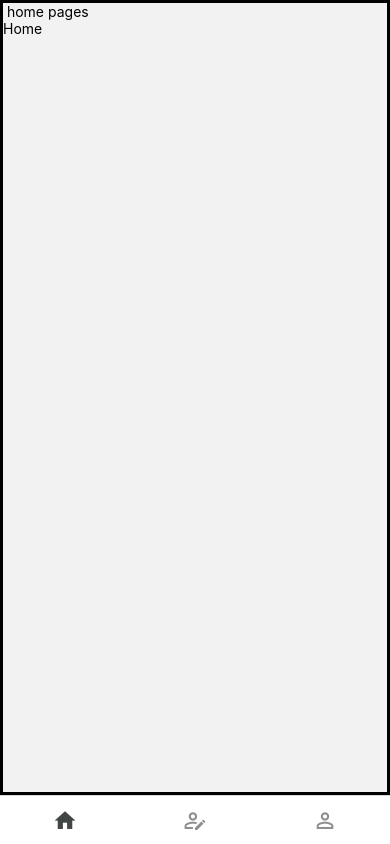
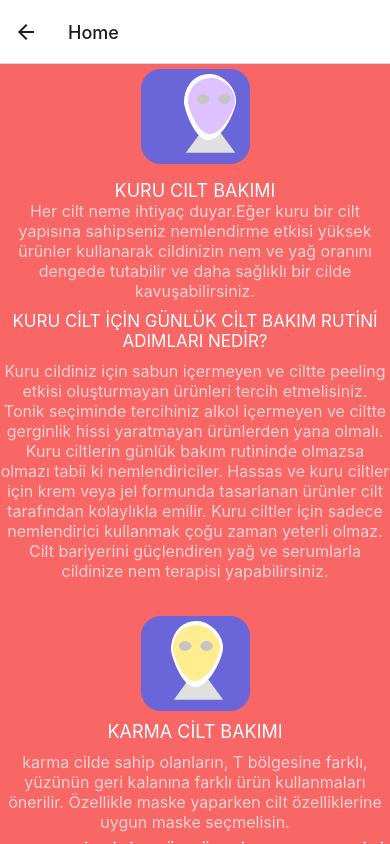
Before and after one commit to oguzhankayapinar/FaceDedector.ReactNative, a React Native app: screen /Home in a window 390 px wide. Built offline with nearby package versions, Linux system fonts and the light colour scheme.

Commit message:
V.1.7.0_Home_UI_Home_Navigate

```diff
--- a/package.json
+++ b/package.json
@@ -13,7 +13,7 @@
     "@react-navigation/native": "^6.0.16",
     "@react-navigation/native-stack": "^6.9.4",
     "@reduxjs/toolkit": "^1.9.1",
-    "expo": "~47.0.8",
+    "expo": "^47.0.8",
     "expo-camera": "~13.1.0",
     "expo-face-detector": "~12.0.0",
     "expo-status-bar": "~1.4.2",
--- a/src/navigation/StackNavigation.js
+++ b/src/navigation/StackNavigation.js
@@ -2,7 +2,7 @@ import React from "react";
 import { createNativeStackNavigator } from "@react-navigation/native-stack";
 import { Navigation } from "./TabNavigation";
 import { NavigationContainer } from "@react-navigation/native";
-import { CameraDetector } from "../screens";
+import { CameraDetector, Home } from "../screens";
 
 const Stack = createNativeStackNavigator();
 
@@ -18,6 +18,7 @@ const Stacknav = () => {
           }}
         />
         <Stack.Screen name="CameraDetector" component={CameraDetector} />
+        <Stack.Screen name="Home" component={Home} />
       </Stack.Navigator>
     </NavigationContainer>
   );
--- a/src/navigation/TabNavigation.js
+++ b/src/navigation/TabNavigation.js
@@ -8,16 +8,6 @@ const Tab = createBottomTabNavigator();
 const Navigation = (props) => {
   return (
     <Tab.Navigator initialRouteName="Login" screenOptions={{ tabBarShowLabel: false, headerShown: false }}>
-      <Tab.Screen
-        name="Home"
-        component={screens.Home}
-        options={{
-          tabBarIcon: ({ focused, color, size }) => {
-            if (focused) return <MaterialCommunityIcons name="home" color={"#424642"} size={size} />;
-            return <MaterialCommunityIcons name="home-outline" color={color} size={size} />;
-          },
-        }}
-      />
       <Tab.Screen
         name="Select"
         component={screens.Select}
@@ -43,3 +33,15 @@ const Navigation = (props) => {
 };
 
 export { Navigation };
+/**
+ *  <Tab.Screen
+        name="Home"
+        component={screens.Home}
+        options={{
+          tabBarIcon: ({ focused, color, size }) => {
+            if (focused) return <MaterialCommunityIcons name="home" color={"#424642"} size={size} />;
+            return <MaterialCommunityIcons name="home-outline" color={color} size={size} />;
+          },
+        }}
+      />
+ */
--- a/src/screens/Home/index.js
+++ b/src/screens/Home/index.js
@@ -1,16 +1,92 @@
-import React, { useMemo } from "react";
-import { View, Text } from "react-native";
+import React from "react";
+import { View, Text, ScrollView, Image } from "react-native";
 import { useSelector } from "react-redux";
-import { styles } from "./styles";
+import styles from "./styles";
 
 const Home = () => {
   const state = useSelector((state) => state.App.list);
   console.log("Home sayfa", state);
   return (
-    <View style={styles.container}>
-      <Text> home pages </Text>
-      <Text>Home</Text>
-    </View>
+    <ScrollView>
+      <View style={styles.container}>
+        <View style={styles.faces}>
+          <Image source={require("../../İmages/facebg.png")} style={styles.facebg} />
+          <Image source={require("../../İmages/face.png")} style={styles.face} />
+          <Image source={require("../../İmages/eyes.png")} style={styles.eyes} />
+          <Image source={require("../../İmages/dry.png")} style={styles.dry} />
+          <Image source={require("../../İmages/body.png")} style={styles.body} />
+        </View>
+        <View style={styles.kurucilt}>
+          <Text style={styles.kurucilttext}>KURU CILT BAKIMI</Text>
+          <Text style={styles.kuruciltdescription}>
+            Her cilt neme ihtiyaç duyar.Eğer kuru bir cilt yapısına sahipseniz nemlendirme etkisi yüksek ürünler kullanarak cildinizin nem ve yağ
+            oranını dengede tutabilir ve daha sağlıklı bir cilde kavuşabilirsiniz.
+          </Text>
+          <Text style={styles.kuruskincare}>KURU CİLT İÇİN GÜNLÜK CİLT BAKIM RUTİNİ ADIMLARI NEDİR?</Text>
+          <Text style={styles.kuruskincaretext}>
+            Kuru cildiniz için sabun içermeyen ve ciltte peeling etkisi oluşturmayan ürünleri tercih etmelisiniz. Tonik seçiminde tercihiniz alkol
+            içermeyen ve ciltte gerginlik hissi yaratmayan ürünlerden yana olmalı. Kuru ciltlerin günlük bakım rutininde olmazsa olmazı tabii ki
+            nemlendiriciler. Hassas ve kuru ciltler için krem veya jel formunda tasarlanan ürünler cilt tarafından kolaylıkla emilir. Kuru ciltler
+            için sadece nemlendirici kullanmak çoğu zaman yeterli olmaz. Cilt bariyerini güçlendiren yağ ve serumlarla cildinize nem terapisi
+            yapabilirsiniz.
+          </Text>
+        </View>
+
+        <View style={styles.karmaciltcontainer}>
+          <View style={styles.faceskarma}>
+            <Image source={require("../../İmages/facebg.png")} style={styles.facebg} />
+            <Image source={require("../../İmages/face.png")} style={styles.face} />
+            <Image source={require("../../İmages/eyes.png")} style={styles.eyes} />
+            <Image source={require("../../İmages/oildry.png")} style={styles.dry} />
+            <Image source={require("../../İmages/body.png")} style={styles.body} />
+          </View>
+          <Text style={styles.karmacilt}>KARMA CİLT BAKIMI</Text>
+          <Text style={styles.karmadesc}>
+            karma cilde sahip olanların, T bölgesine farklı, yüzünün geri kalanına farklı ürün kullanmaları önerilir. Özellikle maske yaparken cilt
+            özelliklerine uygun maske seçmelisin.
+          </Text>
+          <Text style={styles.karmaskincare}>KARMA CİLT İÇİN GÜNLÜK CİLT BAKIM RUTİNİ ADIMLARI NEDİR?</Text>
+          <Text style={styles.karmaskincaretext}>
+            Karma ciltler için temizleyici seçerken jel ve köpük içerikleri ürünleri kullanabilirsin. Karma ciltler için bakım rutini yüz temizleme
+            ile başlar. Yüzünü iyice temizledikten sonra karma ciltlere uygun tonik ile yüzünü tekrar silerek gözeneklerinin temizlenmesini
+            sağlamalısın. Karma bir cilde sahip olduğun için bu konuya özellikle dikkat etmeni öneririz. T bölgen yağlanmaya yatkınken, yanak bölgen
+            daha fazla neme ihtiyaç duyuyor. Bu yüzden mutlaka cilt tipine uygun çok işlevli ürünler seçmelisin. Ayrıca gece yatmadan önce yanaklarını
+            nemlendirebilir, T bölgeni ise tonikle silmekle yetinebilirsin. Cildinin yağ dengesini düşerecek bir nemlendirici arıyorsan içeriğinde yağ
+            bulunmayan nemlendiricilere bakmalısın. Karma cilt tipinin en büyük sorunlarından biri burun kenarlarındaki geniş gözeneklerdir. Bunları
+            yok etmek sandığın kadar kolay olmuyor maalesef! Geniş gözeneklerini sıkılaştırmak için öncelikle gözeneklerini derinlemesine temizlemen
+            gerekiyor.
+          </Text>
+        </View>
+
+        <View style={styles.yaglıcontainer}>
+          <View style={styles.facesyaglı}>
+            <Image source={require("../../İmages/facebg.png")} style={styles.facebg} />
+            <Image source={require("../../İmages/face.png")} style={styles.face} />
+            <Image source={require("../../İmages/eyes.png")} style={styles.eyes} />
+            <Image source={require("../../İmages/body.png")} style={styles.body} />
+            <Image source={require("../../İmages/oilforehead.png")} style={styles.oilforehead} />
+            <Image source={require("../../İmages/oiljaw.png")} style={styles.oiljaw} />
+            <Image source={require("../../İmages/oilnose.png")} style={styles.oilnose} />
+          </View>
+          <Text style={styles.yaglıcilt}>YAĞLI CİLT BAKIMI</Text>
+          <Text style={styles.yaglıdesc}>
+            Yağlı ciltler sık temizlenmeye ihtiyaç duyar ve temizlendikçe daha çok yağlanır. Yağlı cilt türünün tipik özelliklerini saydığımızda bunu
+            daha açık bir şekilde görebiliriz: Gözenekler büyüktür. Akne oluşturmaya yatkın bir cilt yapısı söz konusudur. Cilt kalınlaşma eğilimi
+            gösterebilir. Siyah ve beyaz noktalara sıklıkla rastlanır. Burun üstü ve çene bölgesinde tüylenme olabilir.{" "}
+          </Text>
+          <Text style={styles.yaglıskincare}>YAĞLI CİLT İÇİN GÜNLÜK CİLT BAKIM RUTİNİ ADIMLARI NEDİR?</Text>
+          <Text style={styles.yaglıskincaretext}>
+            Yağlı cilde sahip hemen herkesin yaptığı en yaygın hata çok güçlü yağ kurutma özelliği olan ve çoğu zaman üzerinde “yağlı ciltler için
+            yazan” sert kozmetiklerin kullanılmasıdır. Bunun yerine cildinizi su bazlı krem temizleme sütleri, yağlı ciltler için temizleme yağları
+            ile uzun süre masaj yaparak temizleyin. Cildinizi temizledikten ve kuruladıktan sonra muhakka tonik kullanın. Salisilik asit, glikolik
+            asit, laktik asit içeren tonikler sebum dengesini kısa sürede yeniden oluşturmaya yardımcı olacaktır. Gözenek genişlemesinin yağlı ciltler
+            arasında daha yaygın gözlemlenmesinin sebebi budur. Büyük gözeneklerden sebum sıvısı daha çok ve daha kolayca cilde yayılır. Su bazlı
+            nemlendiriler ve yağlı ciltlere uygun güneş kremleri ile cildin günlük nem ihtiyacı karşılandığı takdirde, yağ dokusu aşırı sebum
+            salgılamaktan bir süre sonra vazgeçecektir. Hyaluronik asit içeren, yüksek nemlendirme özelliğine sahip ürünleri tercih edebilirsiniz.
+          </Text>
+        </View>
+      </View>
+    </ScrollView>
   );
 };
 export { Home };
--- a/src/screens/Home/styles.js
+++ b/src/screens/Home/styles.js
@@ -1,12 +1,150 @@
 import { StyleSheet } from "react-native";
 import { W, H } from "../../utils/core/ui/dimensions";
-import { colors } from "../../theme/color";
+import colors from "../../theme/color";
 
 const styles = StyleSheet.create({
   container: {
     flex: 1,
-    borderWidth: 3,
+    justifyContent: "center",
+    alignItems: "center",
+    backgroundColor: colors.pink,
+    flexDirection: "column",
+  },
+  kurucilt: {
+    marginBottom: 10,
+    marginTop: 5,
+  },
+  kurucilttext: {
+    color: "white",
+    textAlign: "center",
+    fontSize: 18,
+  },
+  kuruciltdescription: {
+    color: colors.lightpink,
+    fontSize: 16,
+    textAlign: "center",
+  },
+  kuruskincare: {
+    color: "white",
+    fontSize: 17,
+    textAlign: "center",
+    marginVertical: 10,
+  },
+  kuruskincaretext: {
+    color: colors.lightpink,
+    fontSize: 16,
+    textAlign: "center",
+  },
+  karmaciltcontainer: {
+    marginBottom: 10,
+  },
+  karmacilt: {
+    color: "white",
+    textAlign: "center",
+    fontSize: 18,
+    marginBottom: 10,
+    marginTop: 10,
+  },
+  karmadesc: {
+    color: colors.lightpink,
+    fontSize: 16,
+    textAlign: "center",
+  },
+  karmaskincare: {
+    color: "white",
+    fontSize: 17,
+    textAlign: "center",
+    marginVertical: 10,
+  },
+  karmaskincaretext: {
+    color: colors.lightpink,
+    fontSize: 16,
+    textAlign: "center",
+  },
+  yaglıcontainer: {
+    margin: 10,
+  },
+  yaglıcilt: {
+    color: "white",
+    textAlign: "center",
+    fontSize: 18,
+    marginBottom: 10,
+    marginTop: 10,
+  },
+  yaglıdesc: {
+    color: colors.lightpink,
+    fontSize: 16,
+    textAlign: "center",
+  },
+  yaglıskincare: {
+    color: "white",
+    fontSize: 17,
+    textAlign: "center",
+    marginVertical: 10,
+  },
+  yaglıskincaretext: {
+    color: colors.lightpink,
+    fontSize: 16,
+    textAlign: "center",
+  },
+  faces: {
+    flexDirection: "row",
+    width: W(27),
+    position: "relative",
+    height: H(12),
+    margin: 5,
+    justifyContent: "center",
+  },
+  face: {
+    position: "absolute",
+    marginLeft: 30,
+    marginTop: 5,
+    zIndex: 2,
+  },
+  dry: {
+    position: "absolute",
+    marginLeft: 32.5,
+    marginTop: 9,
+    zIndex: 3,
+  },
+  body: {
+    position: "absolute",
+    marginLeft: 32,
+    marginTop: 50,
+  },
+  eyes: {
+    position: "absolute",
+    marginLeft: 38,
+    marginTop: 25,
+    zIndex: 5,
+  },
+  faceskarma: {
+    alignSelf: "center",
+    marginTop: 25,
+  },
+  facesyaglı: {
+    alignSelf: "center",
+    marginTop: 25,
+    flexDirection: "row",
+  },
+  oilforehead: {
+    zIndex: 6,
+    position: "absolute",
+    marginLeft: 32,
+    marginTop: 8,
+  },
+  oilnose: {
+    zIndex: 6,
+    position: "absolute",
+    marginLeft: 51,
+    marginTop: 25,
+  },
+  oiljaw: {
+    zIndex: 6,
+    position: "absolute",
+    marginLeft: 50,
+    marginTop: 58,
   },
 });
 
-export { styles };
+export default styles;
--- a/src/screens/Login/styles.js
+++ b/src/screens/Login/styles.js
@@ -22,8 +22,7 @@ const styles = StyleSheet.create({
     fontSize: 20,
     fontWeight: "bold",
     textAlign: "center",
-
-    marginTop: H(2),
+    marginTop: H(40),
   },
   input: {
     borderWidth: 0.5,
```
Also changed, not shown: src/screens/Login/index.js (+13 -18 lines), src/screens/Select/index.js (+14 -13 lines), src/screens/Select/styles.js (+4 -4 lines), 1 other file (tests, documents, lock files or other folders).
